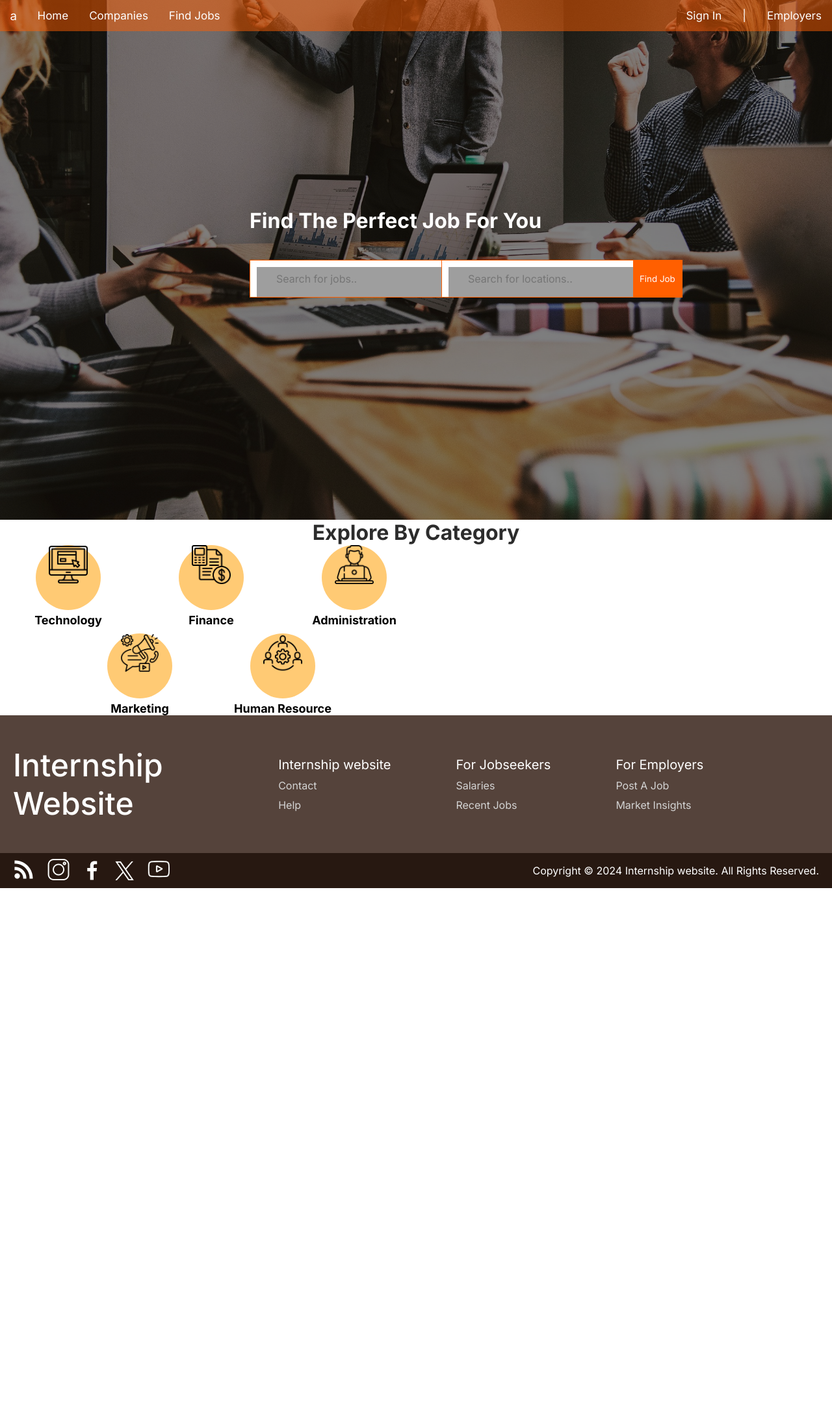
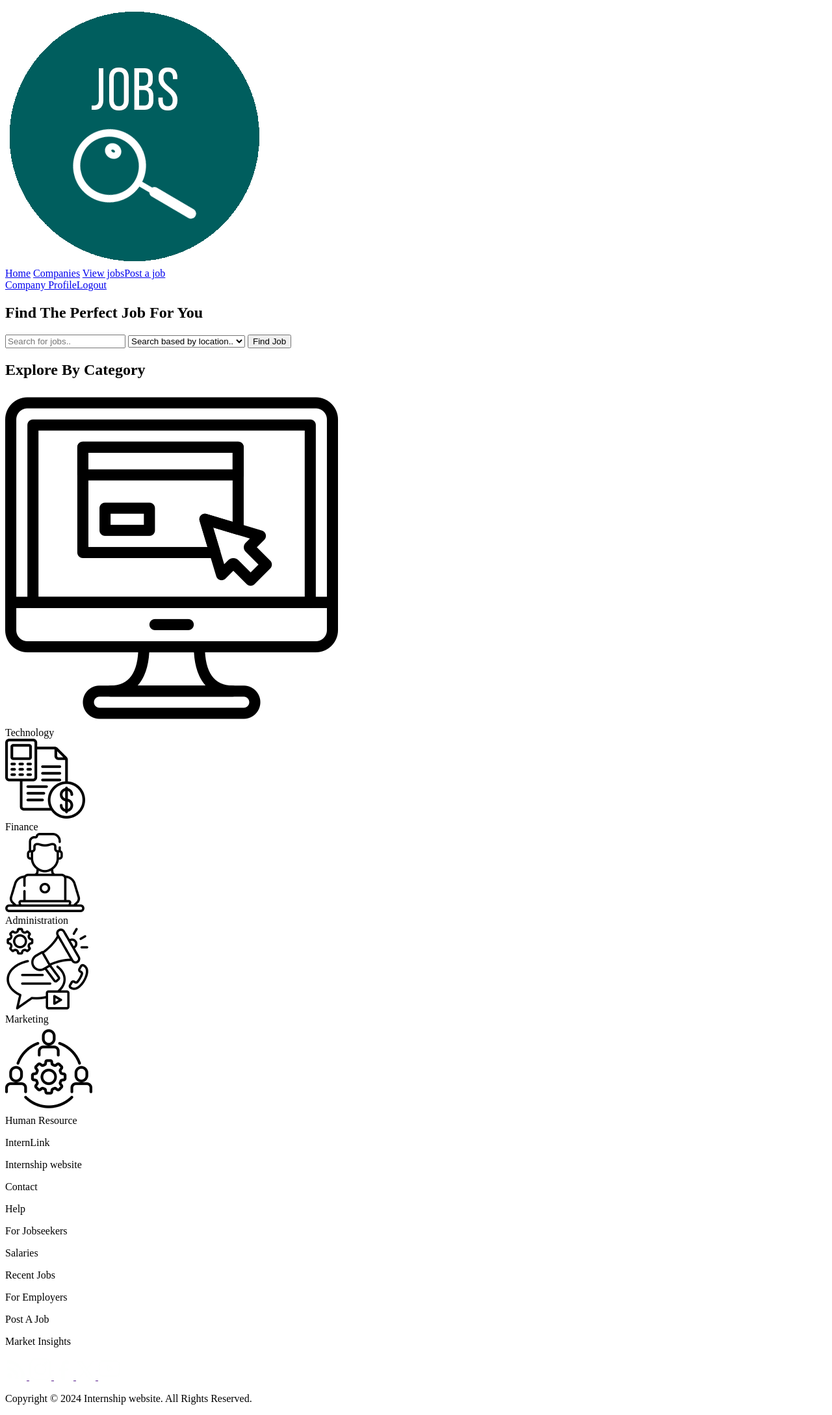
Before and after one commit to FadzararAI/web_internship_project, a PHP site: page /index.php in a window 1280 px wide. Shown: the whole page at 65% size. Before the commit the page ends 1367 px from the top, so only its background shows below. Run offline with PHP 8.4, Linux system fonts and the light colour scheme; the visitor is signed in with stand-in values (Sample User, id 1); grey boxes are pictures that could not be loaded.

Commit message:
Update index.php

```diff
--- a/index.php
+++ b/index.php
@@ -1,3 +1,6 @@
+<?php
+	session_start();
+?>
 <!DOCTYPE html>
 <html lang="en">
 <head>
@@ -8,47 +11,68 @@
       rel="stylesheet"
       href="https://cdnjs.cloudflare.com/ajax/libs/font-awesome/4.7.0/css/font-awesome.min.css"
     />
-	<link rel="stylesheet" type="text/css" href="styles.css" />
+    <link rel="stylesheet" type="text/css" href="index.css" />
 </head>
 <body>
+	<section class="upper">
+		<!-- navigation start -->
+	    <nav class="nav">
+	      <div class="navigation">
+	        <img src="./images/hero_logo.png" alt="logo" class="logo" />
+	        <div class="links">
+	          <a href="index.php">Home</a>
+	          <a href="companies.php">Companies</a>
+	          <?php
+	          if(isset($_SESSION["type"])){
+	            if(trim($_SESSION["type"]) == 'company'){
+	              echo "<a href='jobsearch.php'>View jobs</a>";
+	              echo "<a href='add-job.php'>Post a job</a>";
+	            }else{
+	              echo "<a href='jobsearch.php'>Find Jobs</a>";
+	            }
+	          }else{
+	            echo "<a href='jobsearch.php'>Find Jobs</a>";
+	          }
+	          ?>
+	        </div>
+	      </div>
+	      <div class="profile">
+	        <?php
+	          if(!isset($_SESSION['type'])){
+	            echo "<a href='sign-in.php'>Sign In</a>";
+	          }elseif(isset($_SESSION["type"])){
+	            if(trim($_SESSION['type']) == 'company'){
+	              echo "<a href='company_profile.php'>Company Profile</a>";
+	              echo "<a href='logout.php'>Logout</a>";
+	            }elseif(trim($_SESSION['type']) == 'student'){
+	              echo "<a href='my_profile.php'>My Profile</a>";
+	              echo "<a href='logout.php'>Logout</a>";
+	            }
+	          }
+	        ?>
+	      </div>
+	    </nav>
+    <!-- navigation end -->
     <div class="hero">
-<nav class="top-nav">
-	<ul class="menu-left">
-		<li><a href="#">
-			<div class="nav-logo">
-			a
-			</div>
-		</a></li>
-		<li><a href="index.php">Home</a></li>
-		<li><a href="companies.php">Companies</a></li>
-		<li><a href="jobsearch.php">Find Jobs</a></li>
-	</ul>
-	<ul class="menu-right">
-		<li><a href="sign-in.php">Employers</a></li>
-		<li><a>|</a></li>
-		<li><a href="sign-in.php">Sign In</a></li>
-	</ul>
-</nav>
+    	<div class="search">
     		<h1>Find The Perfect Job For You</h1>
-<form method="GET">
-	<div class="searchers">
-		<input type="text" id="jobsearch" name="jname" placeholder="Search for jobs.." title="Search a job title" required>
-		<input type="text" id="locsearch" name="jloc" placeholder="Search for locations.." title="Search a job location">
+    		<form method="GET" action="jobsearch.php">
+    			<div class="searches">
+    				<input type="text" id="jobsearch" name="jobname" placeholder="Search for jobs.." title="Search a job title" required>
+					<select id="locsearch" name="location" id="locs">
+			            <option value="" selected>Search based by location..</option>
+			            <option value="Jakarta">Jakarta</option>
+			            <option value="Bandung">Bandung</option>
+			        	<option value="Surabaya">Surabaya</option>
+			        </select>
 					<button type="submit">Find Job</button>
     			</div>
     		</form>
     	</div>
-
-<div class="cate">
+    </div>
+	</section>
+	<section class="categories">
 		<h1>Explore By Category</h1>
-</div>
-<?php
-  if(!isset($_GET["jloc"]) && isset($_GET["jname"])){
-    $jobname = $_GET["jname"];
-    echo "<script>document.alert('location not set')</script>";
-
-  }
-?>
 		<div class="joblists">
 			<div class="circle-container">
           <div class="circle">
@@ -81,10 +105,11 @@
           <font>Human Resource</font>
         </div>
 </div>
+	</section>
 	<!-- footer start -->
     <footer>
       <div class="top-container">
-        <p class="titles">Internship <br />Website</p>
+        <p class="titles">InternLink</p>
         <div class="box-navigation">
           <div class="navigation">
             <p>Internship website</p>
```
Lines whose indentation alone changed are shown as unchanged.
